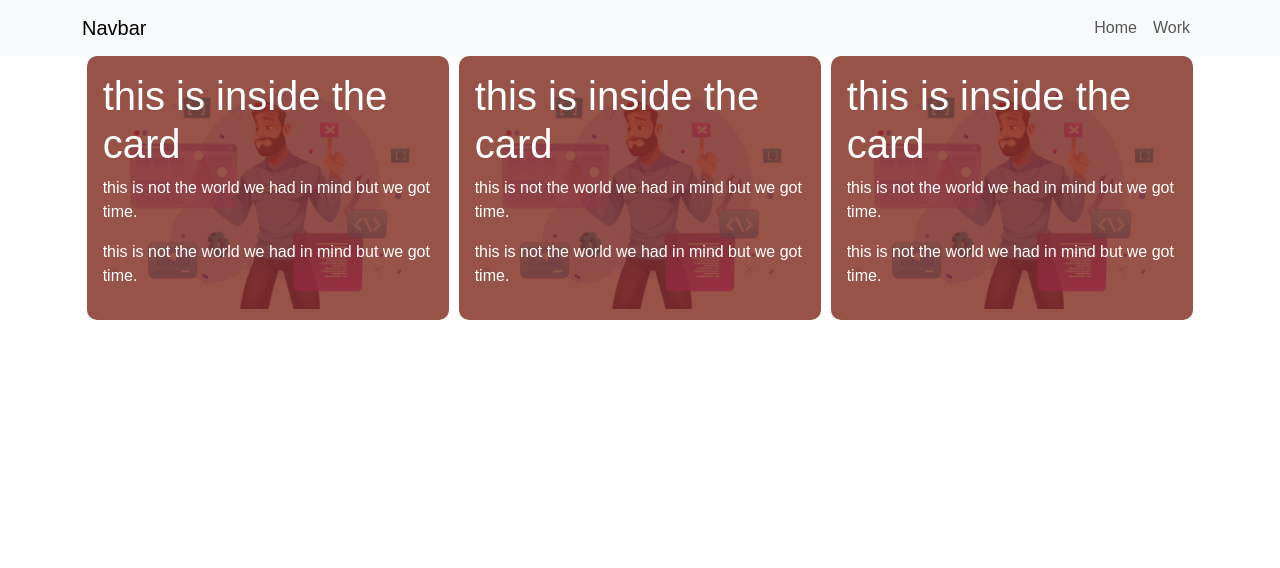
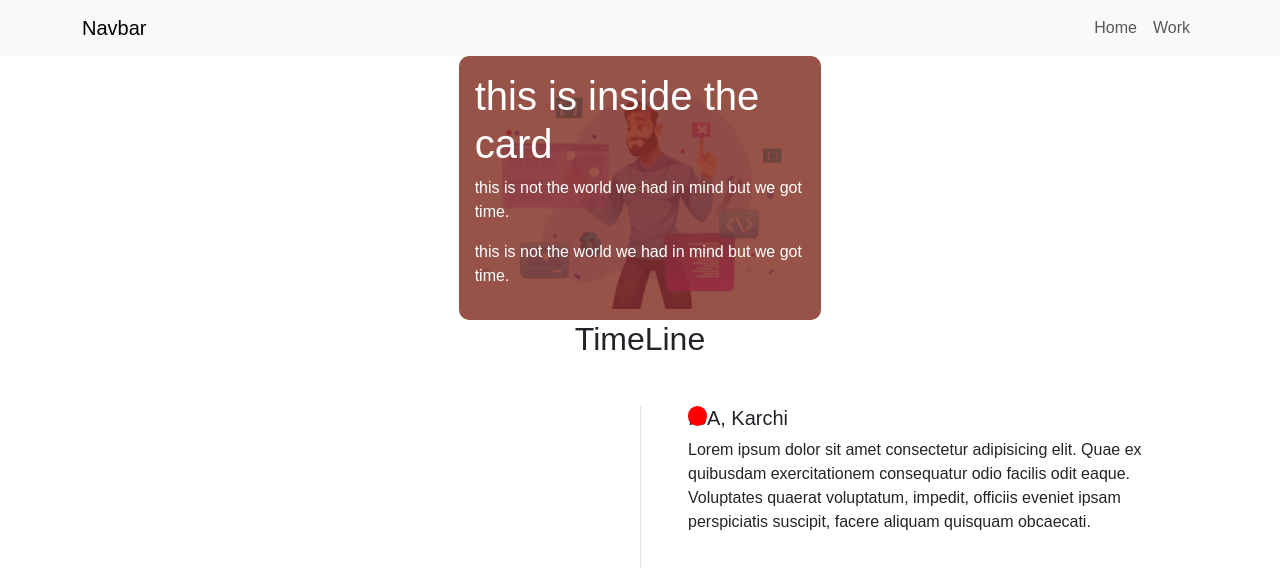
Before and after one commit to latif-muhammad/my-portfolio, a React (Create React App) app: page / in a window 1280 px wide. Shown: the top 568 px of the page. Built offline with nearby package versions, Linux system fonts and the light colour scheme.

Commit message:
added timeline

```diff
--- a/src/App.css
+++ b/src/App.css
@@ -36,3 +36,7 @@
     transform: rotate(360deg);
   }
 } */
+
+.section-margin {
+  margin-bottom: 4rem !important;
+}
--- a/src/App.js
+++ b/src/App.js
@@ -1,7 +1,7 @@
 import './App.css';
 import Card from './components/base/Card';
 import Navbar from './components/core/Navbar';
-
+import Timeline from './components/core/Timeline';
 
 
 function App() {
@@ -17,22 +17,8 @@ function App() {
           <p>this is not the world we had in mind but we got time. </p>
 
         </Card>
-
-        <Card>
-          <h1>this is inside the card</h1>
-          <p>this is not the world we had in mind but we got time. </p>
-
-          <p>this is not the world we had in mind but we got time. </p>
-
-        </Card>
-        <Card>
-          <h1>this is inside the card</h1>
-          <p>this is not the world we had in mind but we got time. </p>
-
-          <p>this is not the world we had in mind but we got time. </p>
-
-        </Card>
       </div>
+      <Timeline></Timeline>
     </div>
   );
 }
--- /dev/null
+++ b/src/components/core/Timeline.js
@@ -0,0 +1,43 @@
+import styles  from "./Timeline.module.css";
+const TimeLine = (props) => {
+    return (
+        <section id="timeline" class="container section-margin position-relative">
+            <div class="title mb-5">
+                <h2 class="text-center mb-3">TimeLine</h2>
+                {/* <hr style="width: 6%;" class="text-center mx-auto m-0" /> */}
+            </div>
+
+            <div className = {`row container ${styles.separator} `}>
+                <div class="col-12 d-flex justify-content-start justify-content-md-center ">
+                    <div class="border border-top-0 border-bottom-0 border-end-0"></div>
+                </div>
+            </div>
+
+            <div class="row body">
+                <div class="timeline-details position-relative offset-0 offset-md-6 col-12 col-md-6 ps-5 pb-0 pb-md-5 mb-3">
+                    <div className ={`${styles.dot} position-absolute`}>
+                        <div class="bg-dark"></div>
+                    </div>
+                    <div class="d-flex justify-content-start align-items-baseline">
+                        <h5 class="mb-2 pe-3">IBA, Karchi</h5>
+                        <span class="mb-0 align-bottom text-white-50" >2020 - 2025</span>
+                    </div>
+                    {/* <hr style="width: 10%; height: 0.05rem" class="mt-0 mb-3 p-0" /> */}
+                        <p class="text-start">Lorem ipsum dolor sit amet consectetur adipisicing elit. Quae ex quibusdam
+                            exercitationem consequatur
+                            odio
+                            facilis odit eaque. Voluptates quaerat voluptatum, impedit, officiis eveniet ipsam perspiciatis
+                            suscipit,
+                            facere aliquam quisquam obcaecati.</p>
+                </div>
+
+
+
+
+
+            </div>
+
+        </section>
+    );
+}
+export default TimeLine;
--- /dev/null
+++ b/src/components/core/Timeline.module.css
@@ -0,0 +1,32 @@
+/* timeline me  starts*/
+.separator{
+    position: absolute;
+    height: 85%;
+    z-index: 3;
+    width: 100%;
+
+}
+
+.dot{
+    height: 1.2rem;
+    width: 1.2rem;
+    border-radius: 50%;
+    background-color:red!important;
+    z-index: 10;
+}
+
+@media (max-width: 576px) {
+	.section-margin {
+		margin-bottom: 4rem !important;
+	}
+
+	/* timeline */
+	.timeline-details{
+		padding-left: 4rem!important;
+	}
+
+	.dot{
+		left: 0.92rem!important;
+	}
+
+}
```
Also changed, not shown: src/utilities/data.js (+24 -1 lines).
